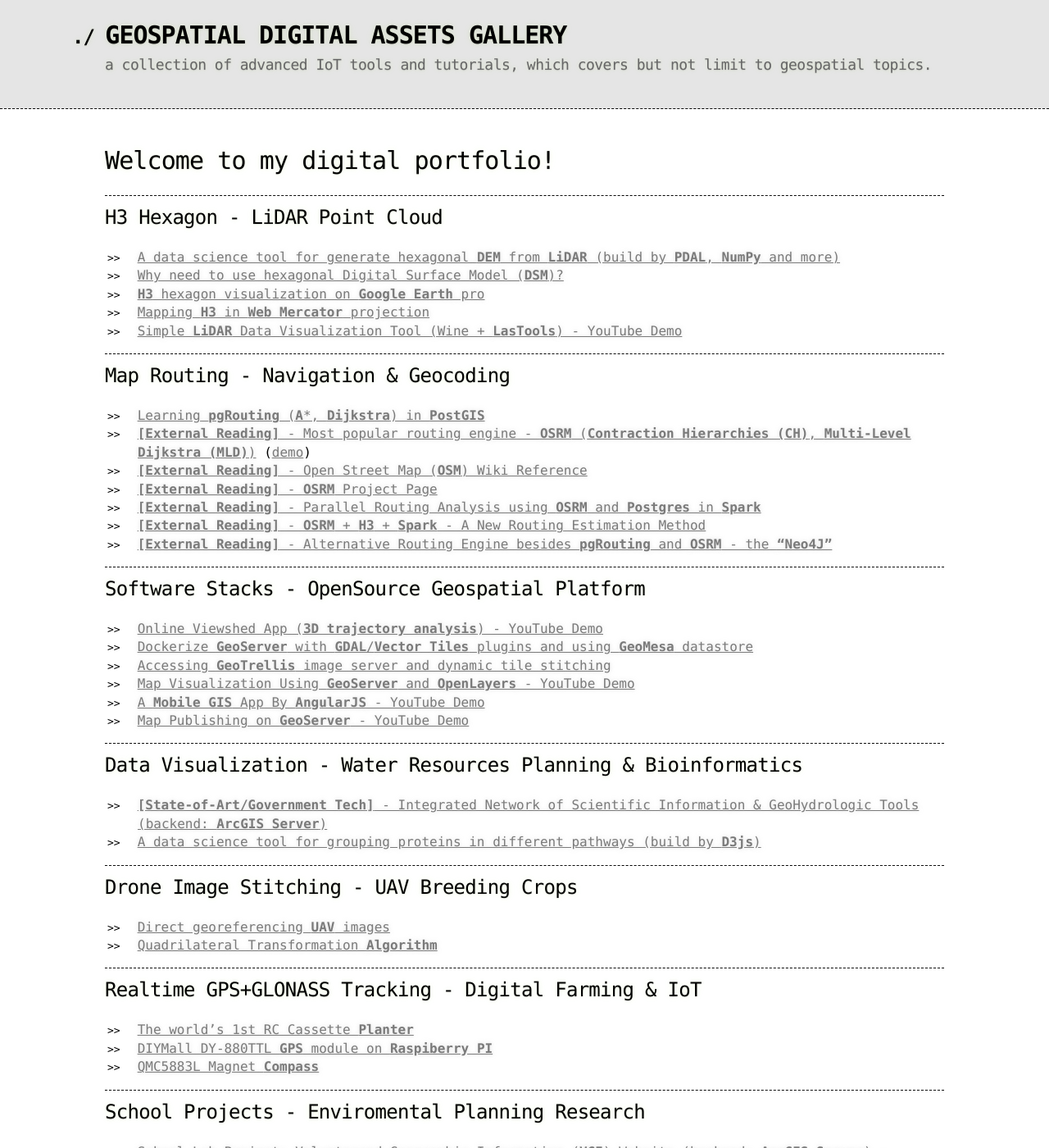
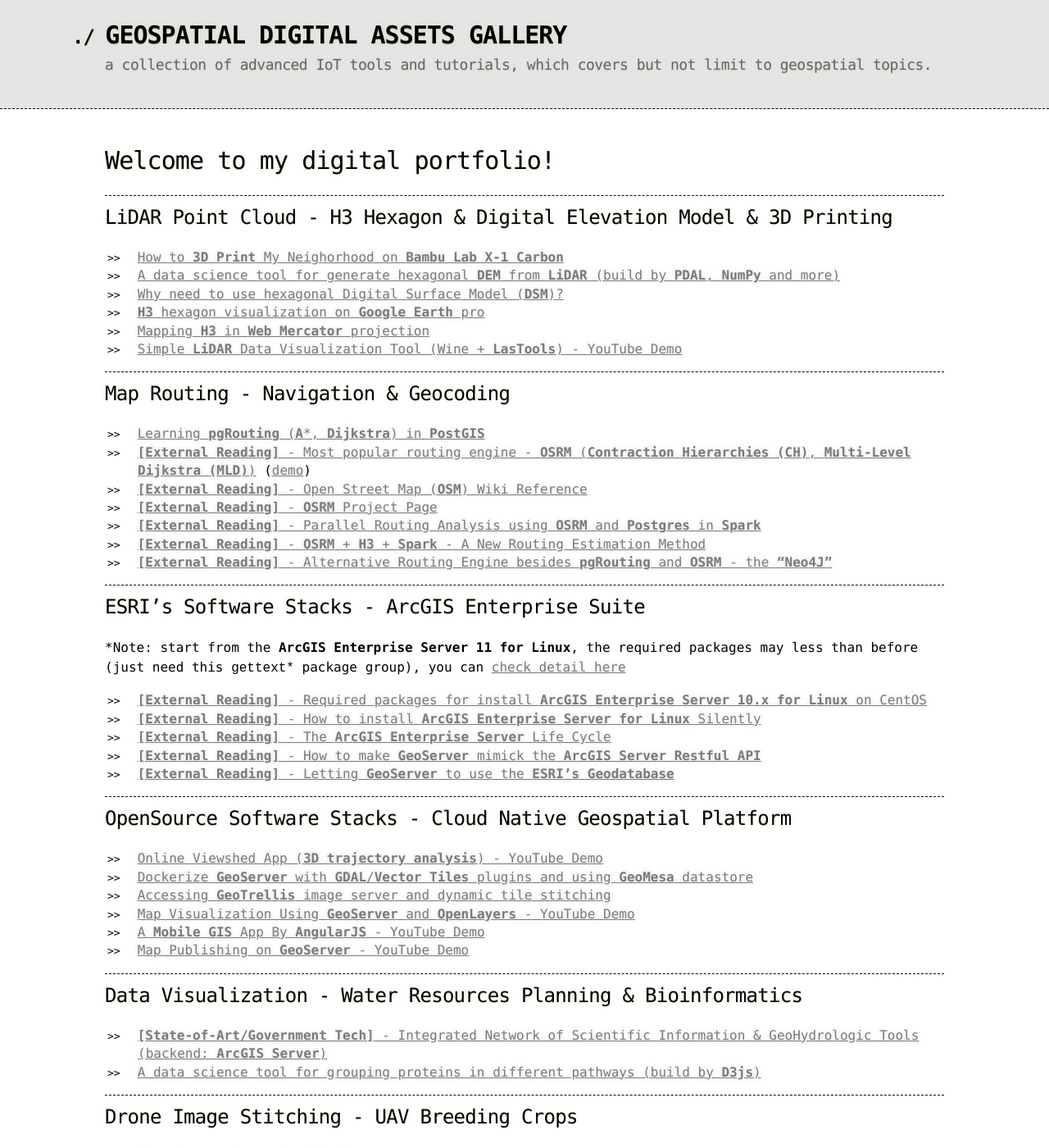
Before and after one commit to yanfuzhou/yanfuzhou.github.io, a Jekyll site: the page built from index.md, in a window 1280 px wide and 1400 px high. Shown: the whole window at 82% size. Built offline with Jekyll 4.4.1, drawn with Linux system fonts in a browser that asks for light colours; our own code applies the rules of GitHub Pages for plain Markdown files.

Commit message:
new content added

```diff
--- a/index.md
+++ b/index.md
@@ -5,7 +5,8 @@
 # [](#header-1) Welcome to my digital portfolio!
 ---
 
-## [](#header-2) H3 Hexagon - LiDAR Point Cloud
+## [](#header-2) LiDAR Point Cloud - H3 Hexagon & Digital Elevation Model & 3D Printing
+  - [How to **3D Print** My Neighorhood on **Bambu Lab X-1 Carbon**](docs/3DPrintMyNeighbors.md)
   - [A data science tool for generate hexagonal **DEM** from **LiDAR** (build by **PDAL**, **NumPy** and more)](docs/AwsLidarH3.md)
   - [Why need to use hexagonal Digital Surface Model (**DSM**)?](docs/WhyUseHexagon.md)
   - [**H3** hexagon visualization on **Google Earth** pro](docs/GoogleEarthH3Vis.md)
@@ -25,7 +26,19 @@
 
 ---
 
-## [](#header-2) Software Stacks - OpenSource Geospatial Platform
+## [](#header-2) ESRI's Software Stacks - ArcGIS Enterprise Suite
+
+ *Note: start from the **ArcGIS Enterprise Server 11 for Linux**, the required packages may less than before (just need this `gettext*` package group), you can [check detail here](https://enterprise.arcgis.com/en/system-requirements/latest/linux/arcgis-server-system-requirements.htm)
+
+  - [**[External Reading]** - Required packages for install **ArcGIS Enterprise Server 10.x for Linux** on CentOS](https://desktop.arcgis.com/en/system-requirements/10.5/os-limits-linux.htm)
+  - [**[External Reading]** - How to install **ArcGIS Enterprise Server for Linux** Silently](https://enterprise.arcgis.com/en/server/11.4/install/linux/silently-install-arcgis-server.htm)
+  - [**[External Reading]** - The **ArcGIS Enterprise Server** Life Cycle](https://support.esri.com/en-us/products/arcgis-enterprise/life-cycle)
+  - [**[External Reading]** - How to make **GeoServer** mimick the **ArcGIS Server Restful API**](https://docs.geoserver.org/main/en/user/community/gsr/index.html)
+  - [**[External Reading]** - Letting **GeoServer** to use the **ESRI's Geodatabase**](https://docs.geoserver.org/2.19.x/en/user/community/arcsde/index.html)
+
+---
+
+## [](#header-2) OpenSource Software Stacks - Cloud Native Geospatial Platform
   - [Online Viewshed App (**3D trajectory analysis**) - YouTube Demo](https://www.youtube.com/watch?v=OkvwTfUE9yc)
   - [Dockerize **GeoServer** with **GDAL**/**Vector Tiles** plugins and using **GeoMesa** datastore](docs/GeomesaMac.md)
   - [Accessing **GeoTrellis** image server and dynamic tile stitching](docs/Geotrellis.md)
```
Also changed, not shown: docs/3DPrintMyNeighbors.md (added, +64 -0 lines), 5 other files.
